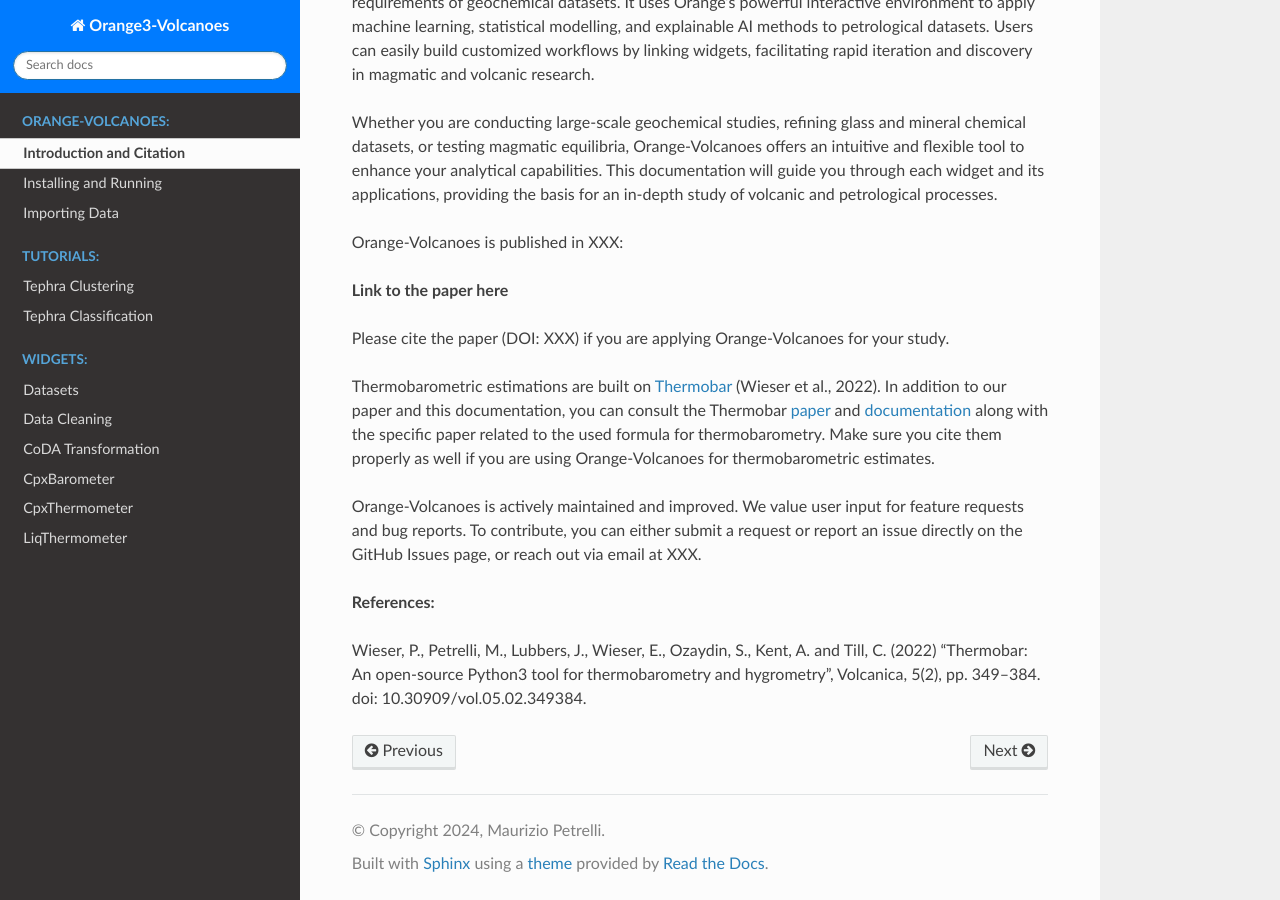
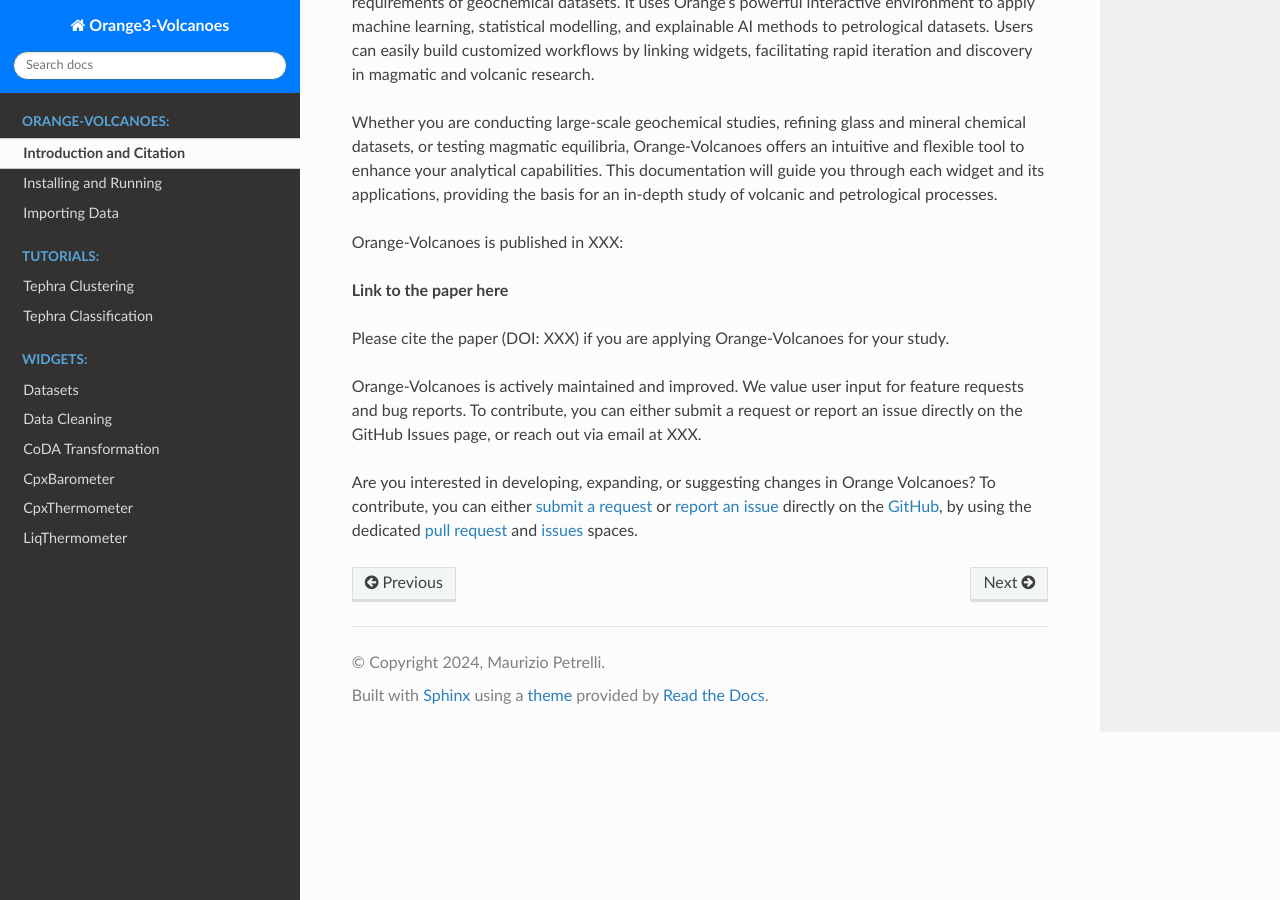
Before and after one commit to AIVolcanoLab/orange3-volcanoes, a Sphinx documentation site: the page built from docs/source/introduction.rst, in a window 1280 px wide and 900 px high, scrolled down 788 px. Built offline with Sphinx 7.4.7 and the Read the Docs theme 3.1.0, drawn with Linux system fonts in a browser that asks for light colours.

Commit message:
docs updates

```diff
--- a/docs/source/introduction.rst
+++ b/docs/source/introduction.rst
@@ -50,17 +50,16 @@ Orange-Volcanoes is published in XXX:
 
 Please cite the paper (DOI: XXX) if you are applying Orange-Volcanoes for your study.
 
-Thermobarometric estimations are built on `Thermobar <https://www.jvolcanica.org/ojs/index.php/volcanica/article/view/161>`_
-(Wieser et al., 2022). In addition to our paper and this documentation, you can consult the Thermobar
-`paper <https://www.jvolcanica.org/ojs/index.php/volcanica/article/view/161>`_ and
-`documentation <https://thermobar.readthedocs.io/en/latest/>`_ along with the specific paper related
-to the used formula for thermobarometry. Make sure you cite them properly as well if you are using
-Orange-Volcanoes for thermobarometric estimates.
-
 Orange-Volcanoes is actively maintained and improved. We value user input for feature requests and bug
 reports. To contribute, you can either submit a request or report an issue directly on the GitHub Issues
 page, or reach out via email at XXX.
 
-**References:**
+Are you interested in developing, expanding, or suggesting changes in Orange Volcanoes?
+To contribute, you can either `submit a request`_ or `report an issue`_ directly on the `GitHub`_,
+by using the dedicated `pull request`_ and `issues`_ spaces.
 
-Wieser, P., Petrelli, M., Lubbers, J., Wieser, E., Ozaydin, S., Kent, A. and Till, C. (2022) “Thermobar: An open-source Python3 tool for thermobarometry and hygrometry”, Volcanica, 5(2), pp. 349–384. doi: 10.30909/vol.05.02.349384.
+.. _submit a request: https://github.com/AIVolcanoLab/orange3-volcanoes/pulls
+.. _report an issue: https://github.com/AIVolcanoLab/orange3-volcanoes/issues
+.. _pull request: https://github.com/AIVolcanoLab/orange3-volcanoes/pulls
+.. _issues: https://github.com/AIVolcanoLab/orange3-volcanoes/issues
+.. _GitHub: https://github.com/AIVolcanoLab/orange3-volcanoes
```
Also changed, not shown: docs/source/importing_data.rst (+12 -0 lines), 2 other files.
